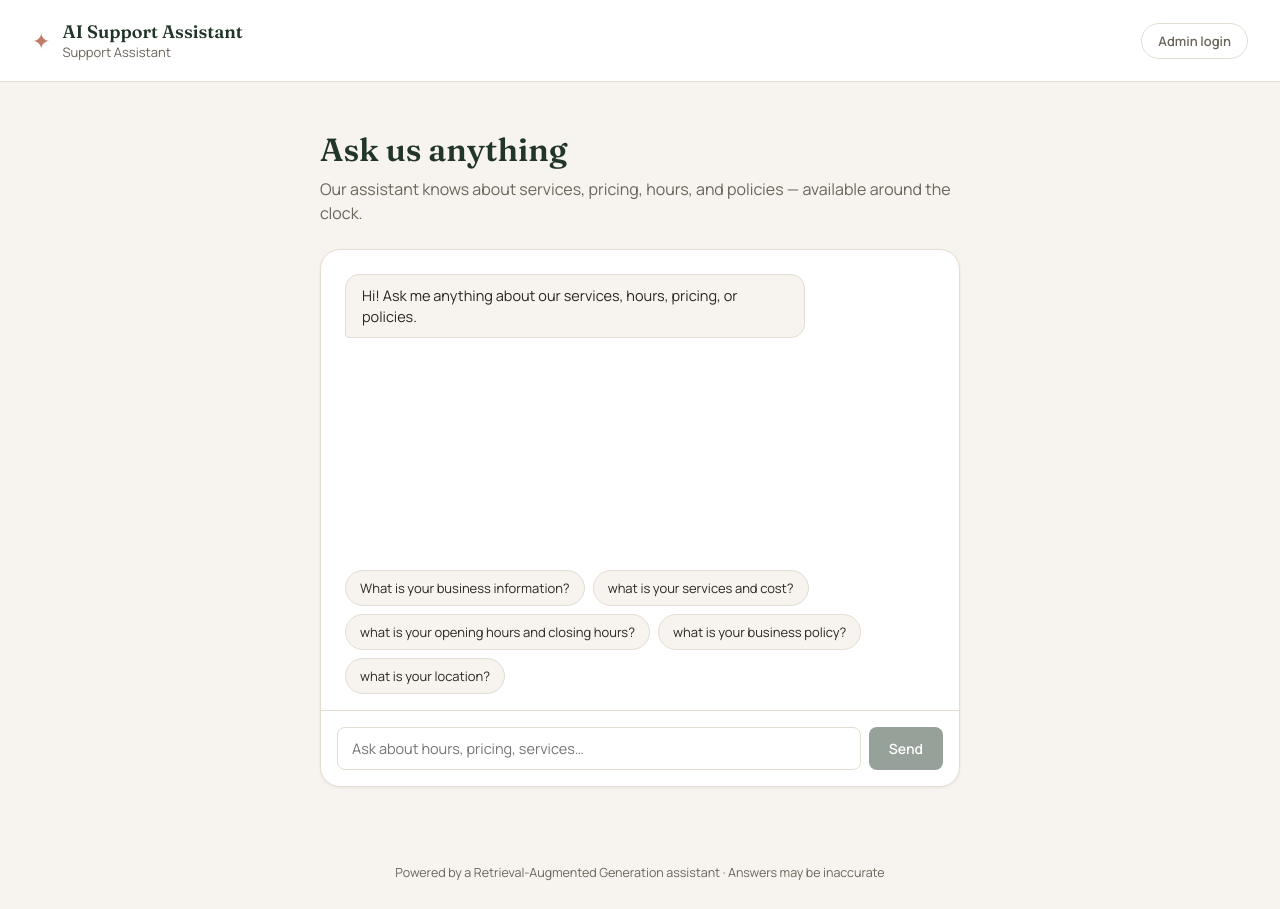
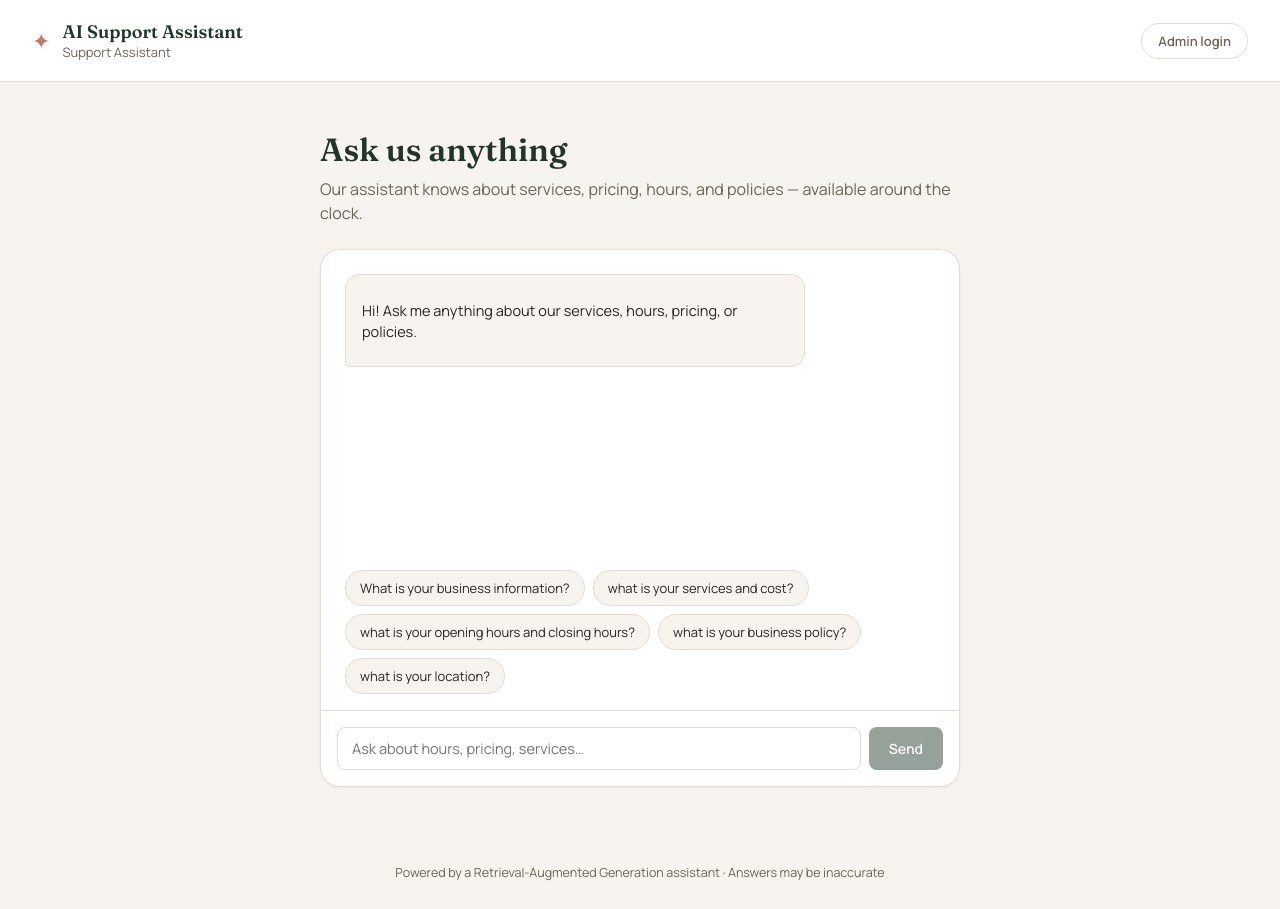
Before and after one commit to midriffdeveloper1/RAG, a React (Vite) app in the folder frontend/: page / in a window 1280 px wide. Built offline with nearby package versions, Linux system fonts and the light colour scheme; no server answers.

Commit message:
Frontend Model Enhancement

```diff
--- a/frontend/src/components/Chat/ChatMessage.jsx
+++ b/frontend/src/components/Chat/ChatMessage.jsx
@@ -1,11 +1,29 @@
+import ReactMarkdown from "react-markdown";
+import remarkGfm from "remark-gfm";
 import { MESSAGE_ROLE } from "../../utils/constants.js";
 
 export default function ChatMessage({ message }) {
   const isUser = message.role === MESSAGE_ROLE.USER;
 
   return (
-    <div className={`chat-message ${isUser ? "chat-message--user" : "chat-message--assistant"}`}>
-      <div className="chat-message__bubble">{message.content}</div>
+    <div
+      className={`chat-message ${
+        isUser
+          ? "chat-message--user"
+          : "chat-message--assistant"
+      }`}
+    >
+      <div className="chat-message__bubble">
+        {isUser ? (
+          <span>{message.content}</span>
+        ) : (
+          <div className="chat-message__markdown">
+            <ReactMarkdown remarkPlugins={[remarkGfm]}>
+              {message.content}
+            </ReactMarkdown>
+          </div>
+        )}
+      </div>
     </div>
   );
 }
```
